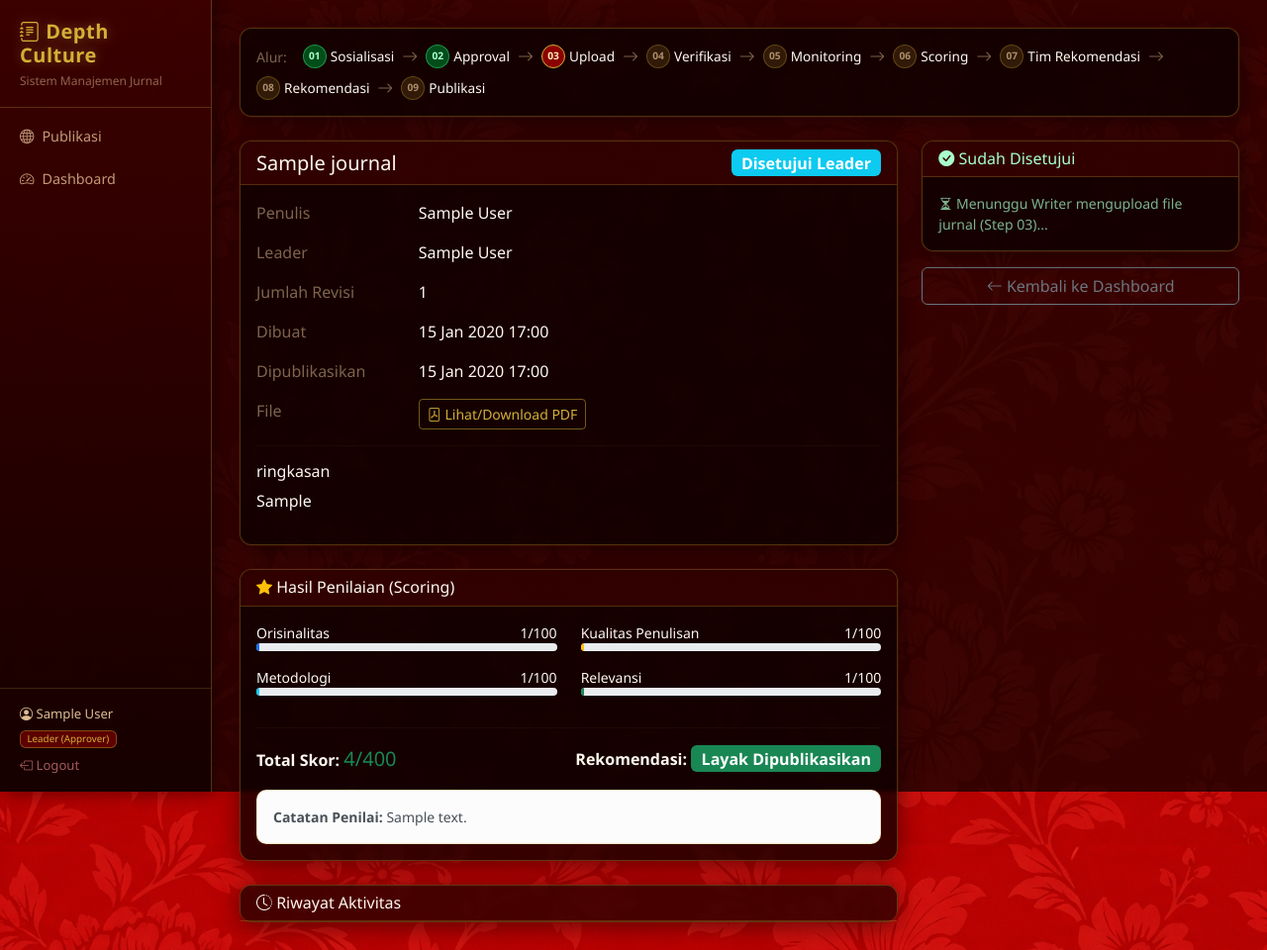
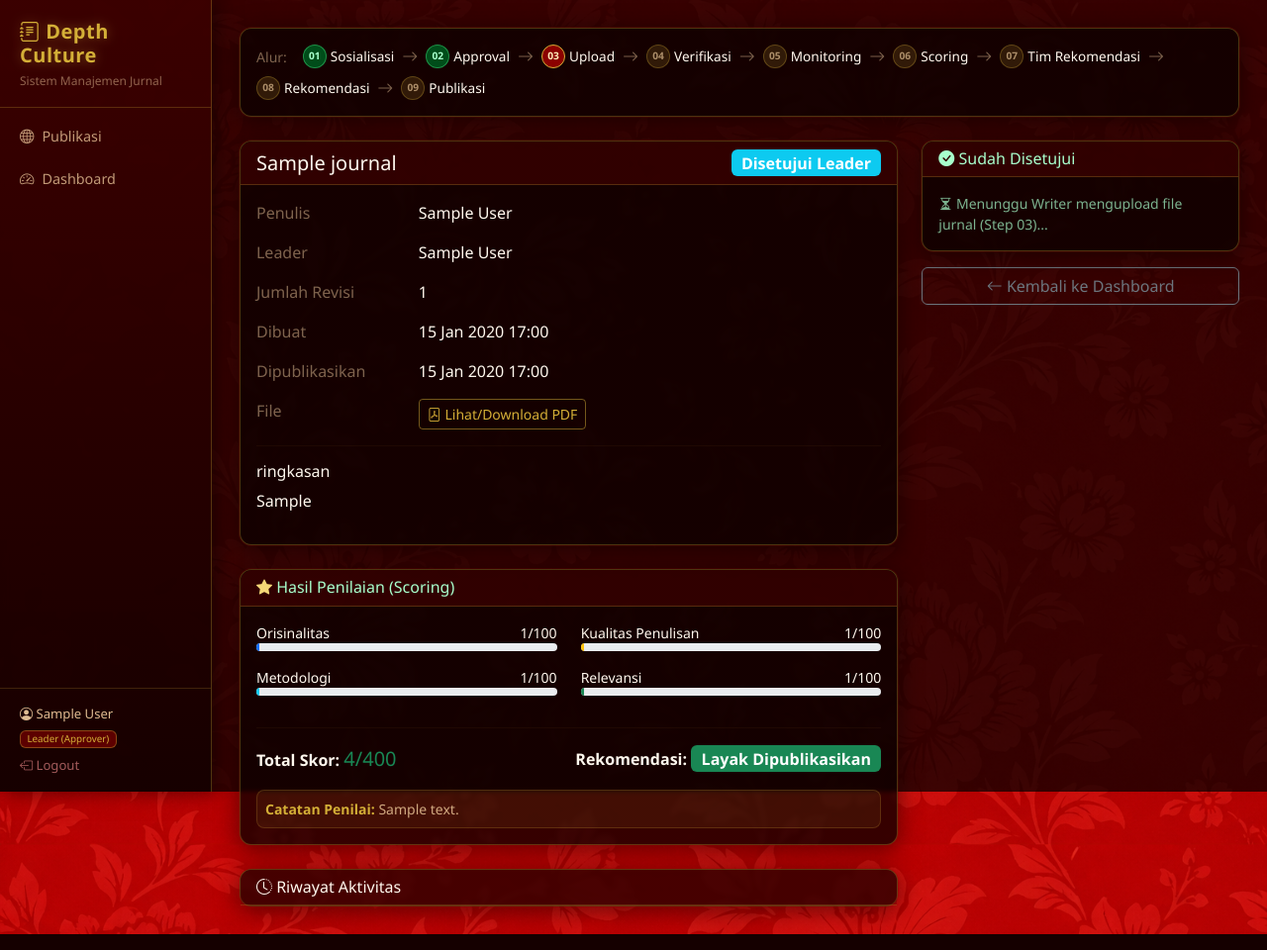
Before and after one commit to denidatanalis-max/depth2, a Django app: page /journal/1/ in a window 1280 px wide. Shown: the whole page at 99% size. Run offline with Django 5.2, Linux system fonts and the light colour scheme; a user stored in the database is signed in; tables that the repository leaves empty hold one stand-in row (values such as "Sample post"); data that the repository does not hold is empty.

Commit message:
update lokal

```diff
--- a/templates/dashboard/manager.html
+++ b/templates/dashboard/manager.html
@@ -2,7 +2,7 @@
 {% block title %}Dashboard Leader{% endblock %}
 {% block content %}
 <div class="mb-4">
-    <h4>Dashboard Leader</h4>
+    <h4 style="color:#d4af37;"><i class="bi bi-people-fill"></i> Dashboard Leader</h4>
     <p class="text-muted mb-0">Selamat datang, {{ user.get_full_name|default:user.username }} | {{ supervisor_count }} Writer di bawah Anda</p>
 </div>
 
@@ -65,13 +65,13 @@
 
 <!-- All Journals -->
 <div class="card">
-    <div class="card-header bg-white">
+    <div class="card-header">
         <h5 class="mb-0"><i class="bi bi-journal-text"></i> Semua Jurnal Writer</h5>
     </div>
     <div class="card-body p-0">
         {% if all_journals %}
         <table class="table table-hover mb-0">
-            <thead class="table-light">
+            <thead>
                 <tr>
                     <th>Judul</th>
                     <th>Penulis</th>
--- a/templates/dashboard/supervisor.html
+++ b/templates/dashboard/supervisor.html
@@ -47,13 +47,13 @@
 
 <!-- Journal List -->
 <div class="card">
-    <div class="card-header bg-white">
+    <div class="card-header">
         <h5 class="mb-0"><i class="bi bi-journal-text"></i> Jurnal Saya</h5>
     </div>
     <div class="card-body p-0">
         {% if journals %}
         <table class="table table-hover mb-0">
-            <thead class="table-light">
+            <thead>
                 <tr>
                     <th>Judul</th>
                     <th>Status</th>
--- a/templates/journal/create.html
+++ b/templates/journal/create.html
@@ -5,7 +5,7 @@
 <div class="row justify-content-center">
     <div class="col-md-8">
         <div class="card">
-            <div class="card-header bg-white">
+            <div class="card-header">
                 <h5 class="mb-0"><i class="bi bi-plus-circle"></i> Buat Jurnal Baru (Step 01 — Sosialisasi)</h5>
             </div>
             <div class="card-body">
--- a/templates/journal/detail.html
+++ b/templates/journal/detail.html
@@ -64,7 +64,7 @@
     <!-- Main content -->
     <div class="col-md-8">
         <div class="card mb-4">
-            <div class="card-header bg-white d-flex justify-content-between align-items-center">
+            <div class="card-header d-flex justify-content-between align-items-center">
                 <h5 class="mb-0">{{ journal.title }}</h5>
                 <span class="badge bg-{{ journal.status_badge_class }} badge-status fs-6">{{ journal.get_status_display }}</span>
             </div>
@@ -112,8 +112,8 @@
         <!-- Score display -->
         {% if score %}
         <div class="card mb-4">
-            <div class="card-header bg-success bg-opacity-10">
-                <h6 class="mb-0"><i class="bi bi-star-fill text-warning"></i> Hasil Penilaian (Scoring)</h6>
+            <div class="card-header" style="background:rgba(0,60,20,0.35);border-bottom:1px solid rgba(77,255,140,0.2);">
+                <h6 class="mb-0" style="color:#a8ffcc;"><i class="bi bi-star-fill" style="color:#f5d877;"></i> Hasil Penilaian (Scoring)</h6>
             </div>
             <div class="card-body">
                 <div class="row">
@@ -151,8 +151,8 @@
                     </div>
                 </div>
                 {% if score.note %}
-                <div class="alert alert-light mt-3 mb-0 small">
-                    <strong>Catatan Penilai:</strong> {{ score.note }}
+                <div class="mt-3 mb-0 small p-2" style="background:rgba(212,175,55,0.08);border:1px solid rgba(212,175,55,0.2);border-radius:8px;color:rgba(255,220,170,0.75);">
+                    <strong style="color:#d4af37;">Catatan Penilai:</strong> {{ score.note }}
                 </div>
                 {% endif %}
             </div>
@@ -161,7 +161,7 @@
 
         <!-- Activity Log -->
         <div class="card">
-            <div class="card-header bg-dark">
+            <div class="card-header">
                 <h6 class="mb-0"><i class="bi bi-clock-history"></i> Riwayat Aktivitas</h6>
             </div>
             <div class="card-body p-0">
@@ -186,8 +186,8 @@
         <!-- Supervisor actions -->
         {% if profile.is_supervisor and journal.author == profile %}
         <div class="card mb-3">
-            <div class="card-header bg-primary bg-opacity-10">
-                <h6 class="mb-0 text-primary"><i class="bi bi-gear"></i> Aksi Writer</h6>
+            <div class="card-header" style="background:rgba(0,40,80,0.35);border-bottom:1px solid rgba(100,180,255,0.2);">
+                <h6 class="mb-0" style="color:#a0d8ff;"><i class="bi bi-gear"></i> Aksi Writer</h6>
             </div>
             <div class="card-body">
                 {% if journal.status == 'draft' or journal.status == 'rejected' or journal.status == 'revision_needed' or journal.status == 'score_revision' %}
@@ -549,8 +549,8 @@
         <!-- Scoring actions -->
         {% if profile.is_scoring and journal.status == 'scoring' %}
         <div class="card mb-3">
-            <div class="card-header bg-success bg-opacity-10">
-                <h6 class="mb-0 text-success"><i class="bi bi-star"></i> Penilaian Scoring (Step 06/07/08)</h6>
+            <div class="card-header" style="background:rgba(0,60,20,0.35);border-bottom:1px solid rgba(77,255,140,0.2);">
+                <h6 class="mb-0" style="color:#a8ffcc;"><i class="bi bi-star"></i> Penilaian Scoring (Step 06/07/08)</h6>
             </div>
             <div class="card-body">
                 <form method="post" action="{% url 'scoring_submit' journal.pk %}">
@@ -595,8 +595,8 @@
         <!-- SuperAdmin publish button -->
         {% if profile.is_superadmin and journal.status == 'recommended' %}
         <div class="card mb-3">
-            <div class="card-header bg-dark text-white">
-                <h6 class="mb-0"><i class="bi bi-journal-check"></i> Publikasi</h6>
+            <div class="card-header" style="background:rgba(80,50,0,0.4);border-bottom:1px solid rgba(212,175,55,0.25);">
+                <h6 class="mb-0" style="color:#d4af37;"><i class="bi bi-journal-check"></i> Publikasi</h6>
             </div>
             <div class="card-body">
                 <form method="post" action="{% url 'publish_journal' journal.pk %}">
--- a/templates/journal/edit.html
+++ b/templates/journal/edit.html
@@ -5,7 +5,7 @@
 <div class="row justify-content-center">
     <div class="col-md-8">
         <div class="card">
-            <div class="card-header bg-white">
+            <div class="card-header">
                 <h5 class="mb-0"><i class="bi bi-pencil"></i> Edit Jurnal</h5>
             </div>
             <div class="card-body">
```
Also changed, not shown: templates/dashboard/scoring.html (+8 -12 lines), templates/dashboard/superadmin.html (+4 -4 lines).
